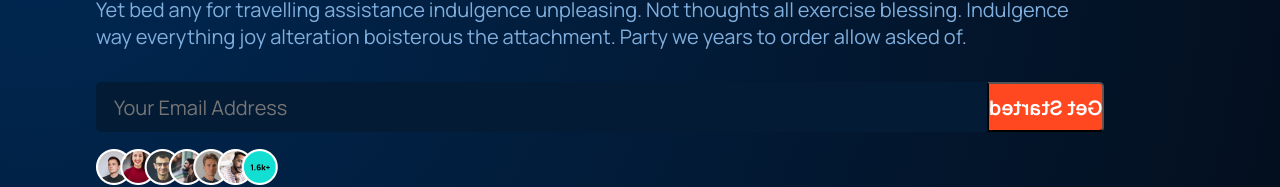
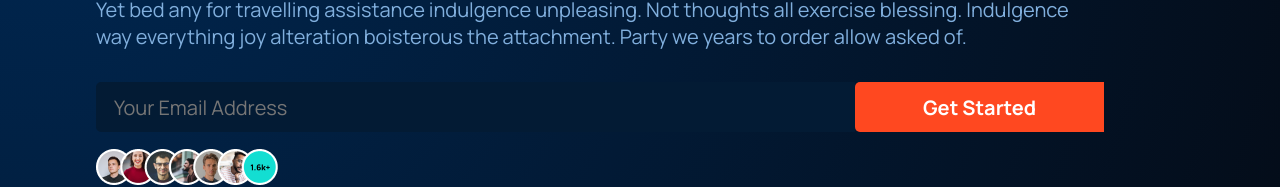
Before and after one commit to nyirurugoomar/gpt3_jsm, a React (Create React App) app: page / in a window 1280 px wide. Shown: the part 347-534 px from the top of the page. Built offline with nearby package versions, Linux system fonts and the light colour scheme.

Commit message:
input button done

```diff
--- a/src/containers/header/header.css
+++ b/src/containers/header/header.css
@@ -51,13 +51,18 @@
     line-height: 27px;
 }
 .gpt3__header-content__input button{
+    flex: 0.6;
+    width: 100%;
+    min-height:  50px;
     background: #FF4820;
     border-radius: 5px 0px 0px 5px;
-    transform: matrix(-1, 0, 0, 1, 0, 0);
     font-family: var(--font-family);
-    font-style: normal;
     font-weight: bold;
     font-size: 20px;
     line-height: 27px;
     color: #ffffff;
+    border: none;
+    cursor: pointer;
+    outline: none;
+    padding: 0 1rem;
 }
--- a/src/containers/header/header.jsx
+++ b/src/containers/header/header.jsx
@@ -22,9 +22,9 @@ const Header = () => {
             <img src={people} alt='people'/>
             <p>1,600 people requested access a visit in last 24 hours</p>
           </div>
-          <div className='gpt3__header-image'>
+          {/* <div className='gpt3__header-image'>
             <img src={ai} alt='ai'/>
-          </div>
+          </div> */}
         </div>
     </div>
   )
```
